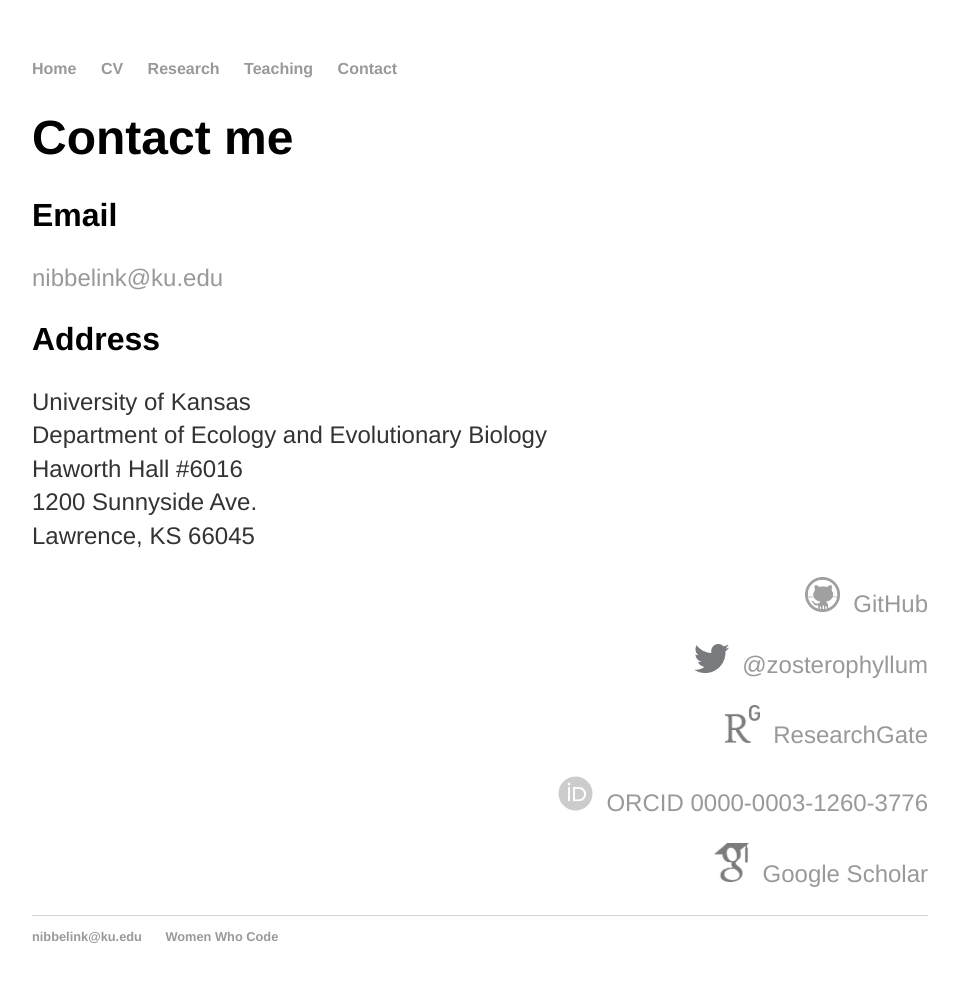
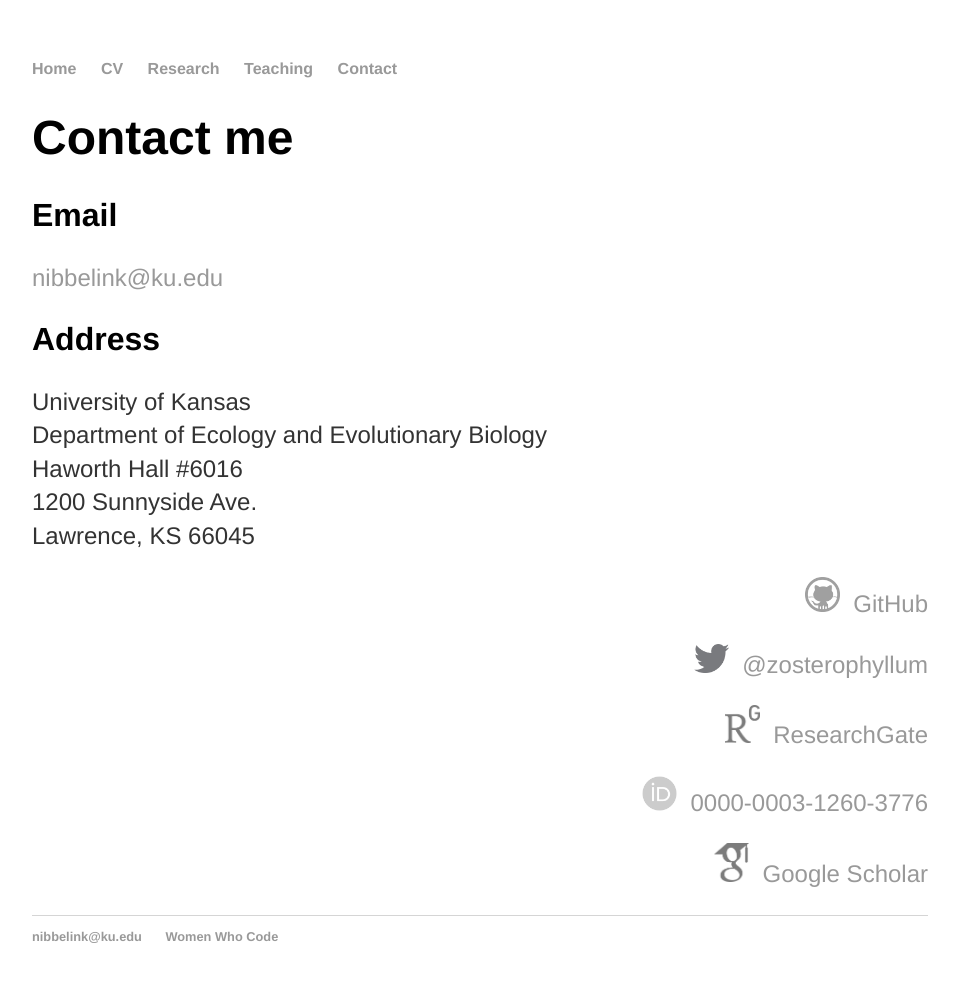
Before and after one commit to megannibbs/megannibbelink.github.io, a Jekyll site: the page built from contact/index.html, in a window 1280 px wide. Shown: the whole page, without its empty margins (160-1119 px from the left). Built offline with Jekyll 4.4.1, drawn with Linux system fonts in a browser that asks for light colours.

Commit message:
Update index.html

```diff
--- a/contact/index.html
+++ b/contact/index.html
@@ -19,7 +19,7 @@ title: Meg Nibbelink | Contact
 			<p><img src="/images/GH_logo.png" width="35px" alt="GitHub logo"/>&nbsp;&nbsp;<a href="https://github.com/megannibbs">GitHub</a></p>
 			<p><img src="/images/twitter_logo.png" width="35px" alt="Twitter logo"/>&nbsp;&nbsp;<a href="https://twitter.com/zosterophyllum">@zosterophyllum</a></p>
 			<p><img src="/images/RG_logo.png" width="35px" alt="RG logo"/>&nbsp;&nbsp;<a href="https://www.researchgate.net/profile/Megan-Nibbelink">ResearchGate</a></p>
-			<p><img src="/images/orcid.jpg" width="35px" alt="ORCID logo"/>&nbsp;&nbsp;<a href="https://orcid.org/0000-0003-1260-3776">ORCID 0000-0003-1260-3776</a></p>
+			<p><img src="/images/orcid.jpg" width="35px" alt="ORCID logo"/>&nbsp;&nbsp;<a href="https://orcid.org/0000-0003-1260-3776">0000-0003-1260-3776</a></p>
 			<p><img src="/images/GS_logo.png" width="35px" alt="Scholar logo"/>&nbsp;&nbsp;<a href="https://scholar.google.com/citations?user=psFZBksAAAAJ&hl=en">Google Scholar</a></p>
         	</div>
 	</div>
```
